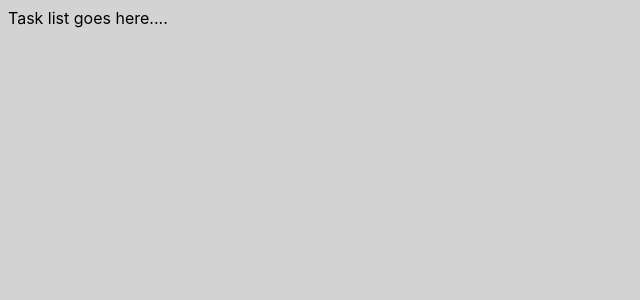
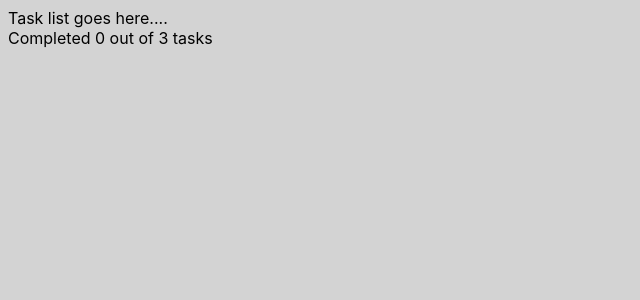
Before and after one commit to thinkful-ei-unicorn/tasklist, a React (Create React App) app: page / in a window 1280 px wide. Shown: the top 300 px of the page, without its empty margins (0-640 px from the left). Built offline with nearby package versions, Linux system fonts and the light colour scheme.

Commit message:
Add Completed total

```diff
--- a/src/Tasklist.js
+++ b/src/Tasklist.js
@@ -20,9 +20,11 @@ class TaskList extends Component {
     };
 
     render() {
+        const completed = this.state.tasks.reduce((sum, task) => sum + task.complete, 0);
         return(
            <>
-            Task list goes here....
+            Task list goes here....<br/>
+            Completed {completed} out of {this.state.tasks.length} tasks
            </>
         )
     }
```
